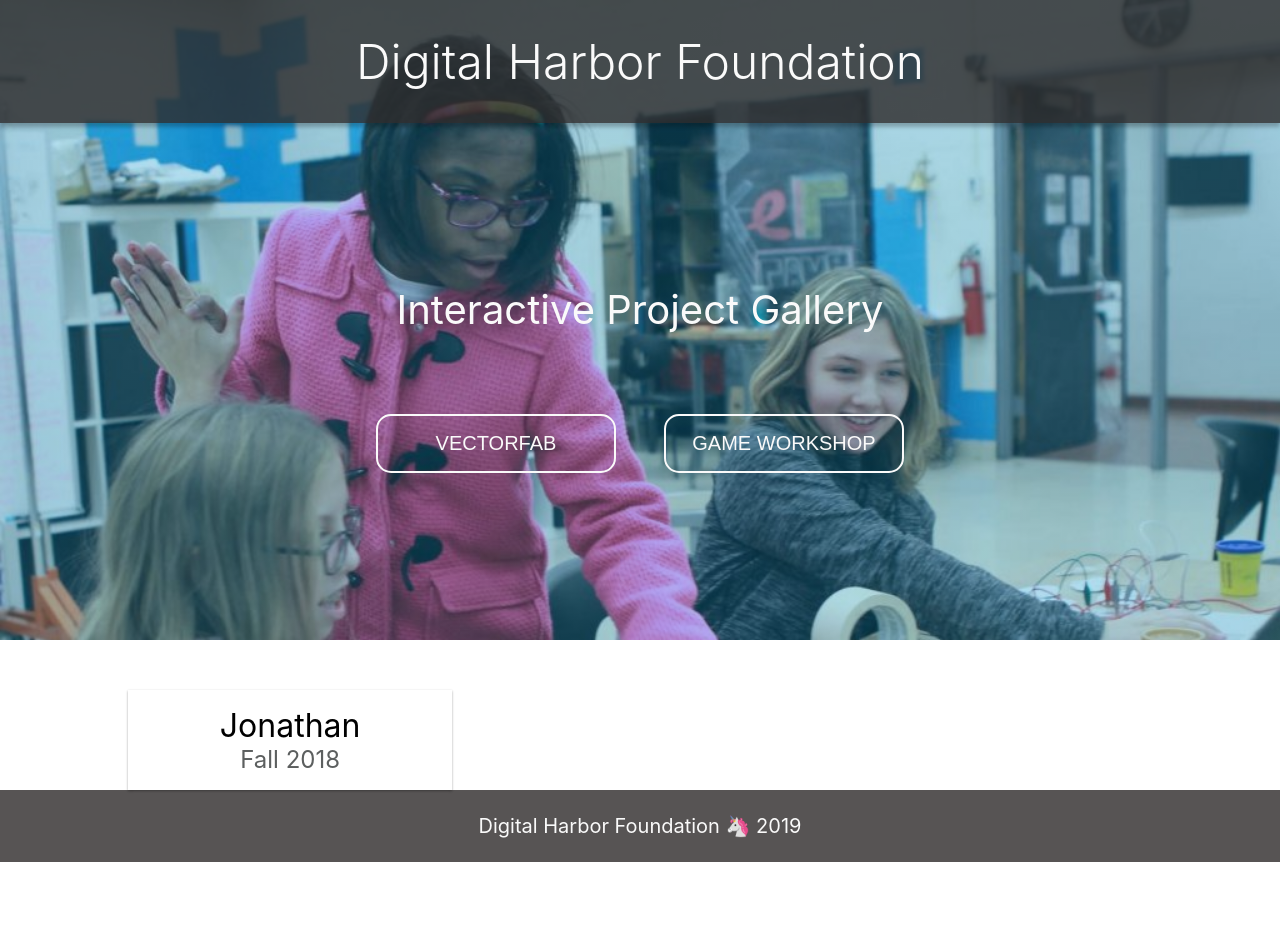
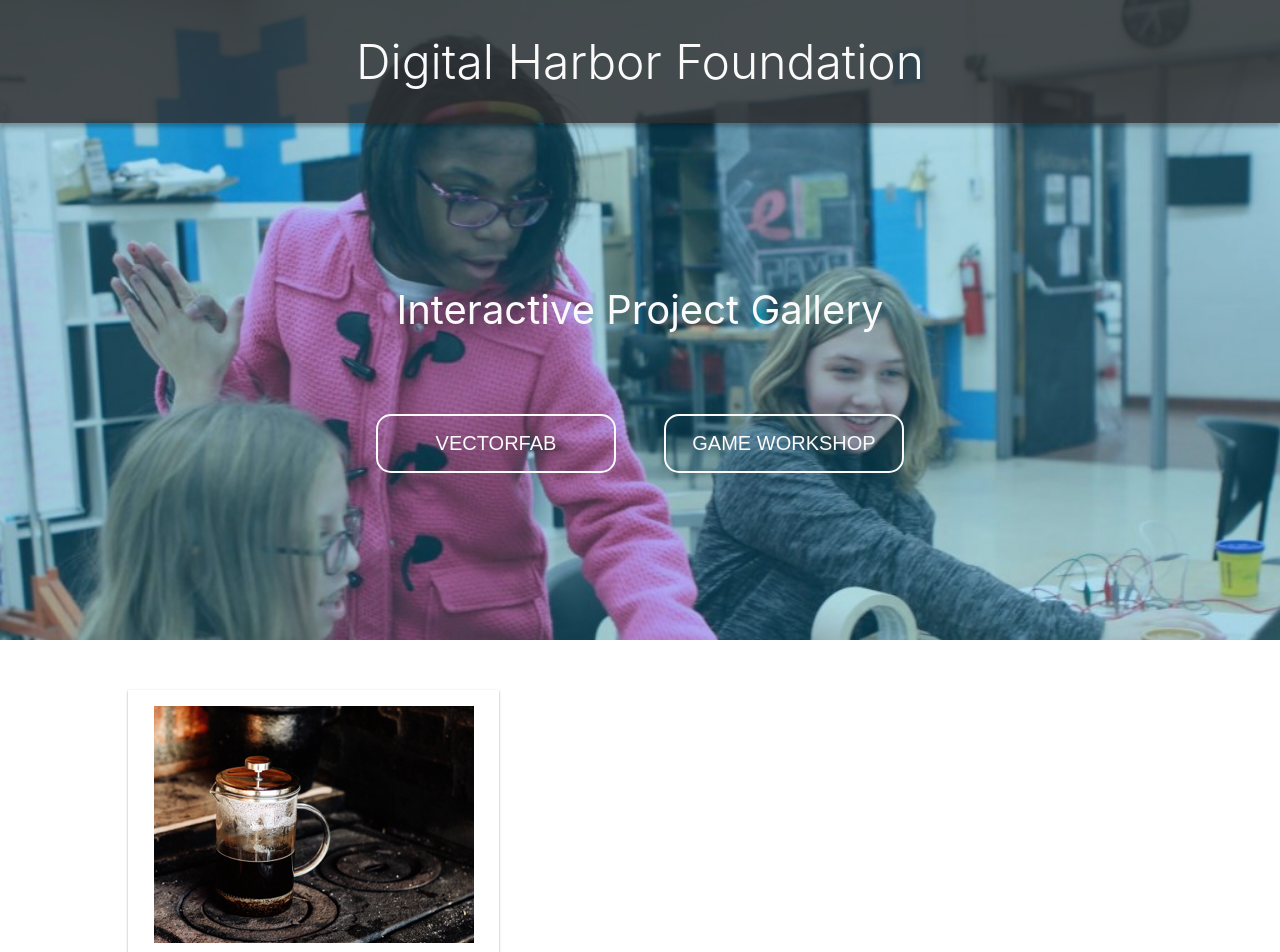
Before and after one commit to DigitalHarborFoundation/interactive-gallery-prototype, a React (Create React App) app: page / in a window 1280 px wide. Shown: the top 952 px of the page. Before the commit the page ends 862 px from the top, so only its background shows below. Built offline with nearby package versions, Linux system fonts and the light colour scheme.

Commit message:
added tester img to card

```diff
--- a/src/components/ProjectCard.js
+++ b/src/components/ProjectCard.js
@@ -1,11 +1,15 @@
 import React, { Component } from "react";
 import PropTypes from "prop-types";
 import styled from "styled-components";
+import testerImg from "../tester-card.jpg";
 
 class ProjectCard extends Component {
   render() {
     return (
       <CardWrapper>
+        <ProjectImageContainer>
+          <ProjectImage src={testerImg} alt={testerImg} />
+        </ProjectImageContainer>
         <YouthName>Jonathan</YouthName>
         <ProjectSemester>Fall 2018</ProjectSemester>
       </CardWrapper>
@@ -29,7 +33,9 @@ const CardWrapper = styled.div`
   transition: all 0.3s cubic-bezier(0.25, 0.8, 0.25, 1);
 `;
 
-const ProjectImageContainer = styled.div``;
+const ProjectImageContainer = styled.div`
+  margin-bottom: 4rem;
+`;
 
 const ProjectImage = styled.img``;
 
```
Also changed, not shown: src/tester-card.jpg (added), src/tester-modal.jpg (added).
